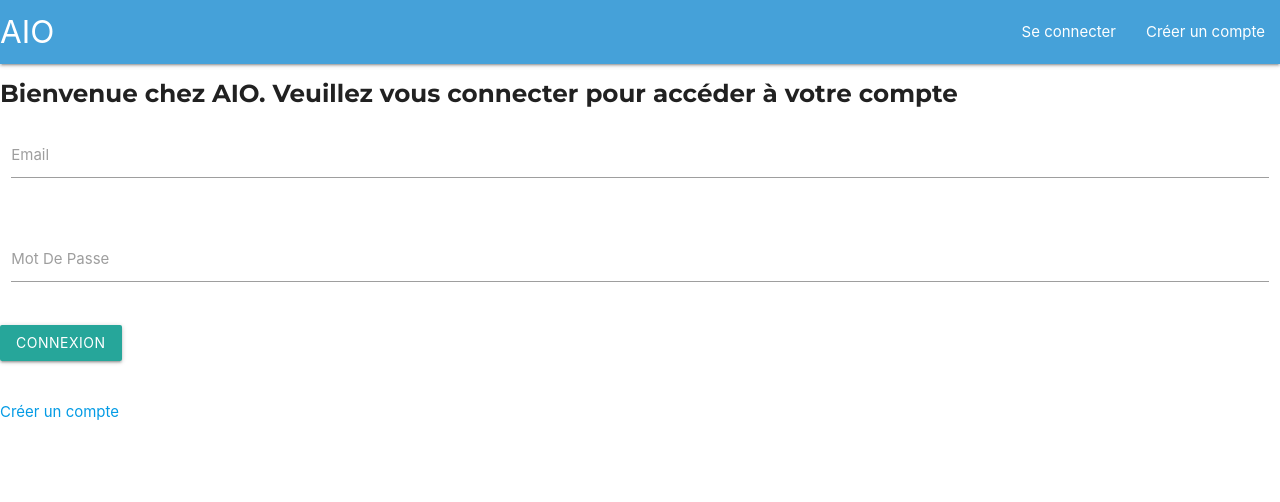
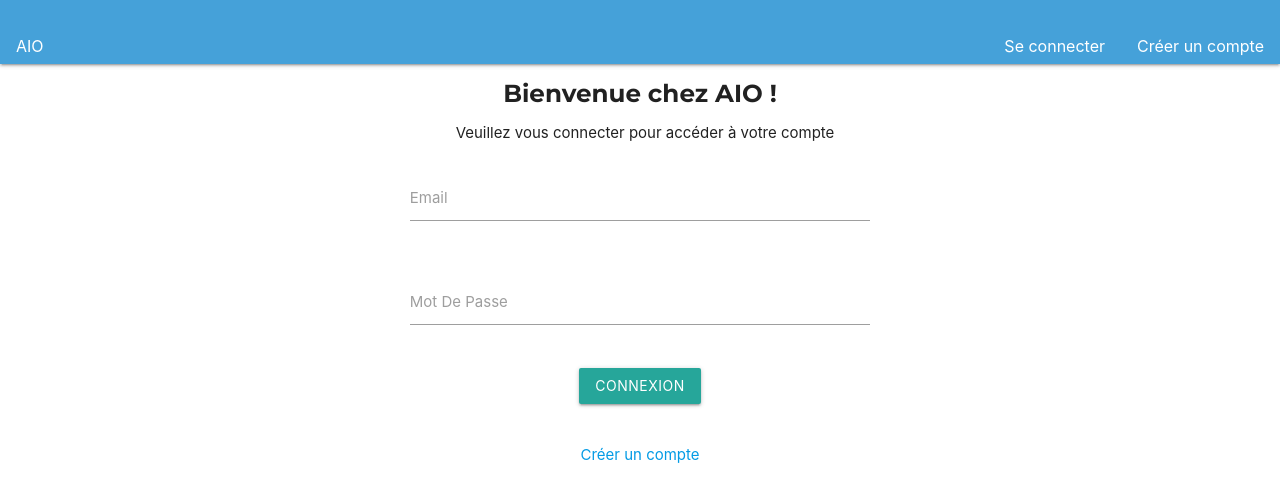
Before and after one commit to bibii1/AIO_front, a Vue app: page / in a window 1280 px wide. Shown: the top 502 px of the page. Built offline with nearby package versions, Linux system fonts and the light colour scheme; no server answers; a web font is replaced by a local one.

Commit message:
Better interface

```diff
--- a/package.json
+++ b/package.json
@@ -40,6 +40,7 @@
     "vue-select": "^3.4.0",
     "vue-step-progress": "^0.3.1",
     "vue2-timepicker": "^1.0.8",
+    "vuetify": "^2.2.20",
     "vuex": "^3.1.2",
     "xmlhttprequest": "^1.8.0"
   },
--- a/src/components/LoginForm.vue
+++ b/src/components/LoginForm.vue
@@ -3,13 +3,13 @@
     <form class="form" v-on:submit.prevent="onSubmit">
       <div class="row">
         <div class="input-field col s12">
-          <input id="email" type="email" v-model="email" class="validate">
+          <input id="email" type="email" v-model="email" class="validate" />
           <label for="email">Email</label>
         </div>
       </div>
       <div class="row">
         <div class="input-field col s12">
-          <input id="password" type="password" v-model="password" class="validate">
+          <input id="password" type="password" v-model="password" class="validate" />
           <label for="password">Mot De Passe</label>
         </div>
       </div>
@@ -22,58 +22,52 @@
 
 
 <script>
-import PostService from '../PostService';
+import PostService from "../PostService";
 const postService = new PostService();
-import router from '../router';
-
+import router from "../router";
 
 export default {
-    name:"LoginForm",
-    data(){
-        return{
-            email :"",
-            password: "",
-            count:"",
-            error : false
-        }
-    },
-    methods:{
-      onSubmit(){
-        postService.getCheckLogin({
+  name: "LoginForm",
+  data() {
+    return {
+      email: "",
+      password: "",
+      count: "",
+      error: false
+    };
+  },
+  methods: {
+    onSubmit() {
+      postService
+        .getCheckLogin({
           email: this.email.toLowerCase(),
-          password : this.password
+          password: this.password
         })
-        .then(res =>{
-          if(res.data.userTemp.emailValidation == true)
-          {
-            const token = res.data.token
-            const folder_id = res.data.userTemp.folder
-            localStorage.setItem('acces_token',token)
-            localStorage.setItem('isAuth',true)
-            if(this.email.includes('@aio.fr'))
-            {
-              localStorage.setItem('isAdmin',true)
-              localStorage.setItem('folder_id',folder_id)
-              router.push('/adminAccount')
+        .then(res => {
+          if (res.data.userTemp.emailValidation == true) {
+            const token = res.data.token;
+            const folder_id = res.data.userTemp.folder;
+            localStorage.setItem("acces_token", token);
+            localStorage.setItem("isAuth", true);
+            if (this.email.includes("@aio.fr")) {
+              localStorage.setItem("isAdmin", true);
+              localStorage.setItem("folder_id", folder_id);
+              router.push("/adminAccount");
+            } else {
+              localStorage.setItem("isAdmin", false);
+              localStorage.setItem("folder_id_user", folder_id);
+              router.push("account");
             }
-            else
-            {
-              localStorage.setItem('isAdmin',false)
-              localStorage.setItem('folder_id_user',folder_id)
-              router.push('account')
-            }
-          }
-          else
-            alert("L'email n'a pas été validé. Véfifiez votre boite mail.")
-        })
+          } else
+            alert("L'email n'a pas été validé. Véfifiez votre boite mail.");
+        });
     }
   }
-}
-
+};
 </script>
 
 <style scoped>
-.input-field col s12{
-  color: aliceblue
+.input-field col s12 {
+  color: aliceblue;
 }
 </style>
--- a/src/components/Navbar.vue
+++ b/src/components/Navbar.vue
@@ -5,7 +5,6 @@
       <ul id="nav-mobile" class="right">
         <li><router-link v-show="!isAuth" :to="'/'">Se connecter</router-link></li>
         <li><router-link v-show="!isAuth" :to="'/users/create'">Créer un compte</router-link></li>
-
         <li><button v-show="isAuth" v-on:click="goToSettings" class="btn waves-effect waves-light" type="submit" name="action">Paramètres</button></li>
         <li><button v-show="isAuth" v-on:click="logout" class="btn waves-effect waves-light" type="submit" name="action">Déconnexion</button></li>
         <li><button v-show="isAuth" v-on:click="logoutAll" class="btn waves-effect waves-light" type="submit" name="action">Déconnexion totale</button></li>
--- a/src/main.js
+++ b/src/main.js
@@ -10,6 +10,9 @@ import './assets/css/styles.css'
 
 import router from './router';
 import { BootstrapVue, IconsPlugin } from 'bootstrap-vue'
+import Vuetify from 'vuetify'
+
+Vue.use(Vuetify)
 Vue.use(BootstrapVue)
 Vue.use(IconsPlugin)
 
--- a/src/views/Home.vue
+++ b/src/views/Home.vue
@@ -1,40 +1,76 @@
 <template>
 <body>
+  <div class="navbar">
+    <NavBar />
+  </div>
+  <div class="title">
+    <h5>Bienvenue chez AIO !</h5>
+    <p>Veuillez vous connecter pour accéder à votre compte</p>
+  </div>
   <div class="loginContainer">
-    <NavBar/>
-    <h5>Bienvenue chez AIO. Veuillez vous connecter pour accéder à votre compte</h5>
-    <LoginForm/>
+    <v-container :elevation="3">
+      <LoginForm />
+    </v-container>
   </div>
   <div class="createContainer">
-    <router-link to="/users/create" >Créer un compte</router-link>
+    <router-link to="/users/create">Créer un compte</router-link>
   </div>
 </body>
 </template>
 
 <script>
-
-import LoginForm from '../components/LoginForm';
-import NavBar from '../components/Navbar';
+import LoginForm from "../components/LoginForm";
+import NavBar from "../components/Navbar";
 export default {
-  name: 'Home',
-  components :{
+  name: "Home",
+  components: {
     NavBar,
     LoginForm
   }
-}
-
+};
 </script>
 
 <style>
-
-h1,h2,h3,h4,h5,h6
-{
-    font-weight:700;
-    font-family:Montserrat,-apple-system,BlinkMacSystemFont,'Segoe UI',Roboto,'Helvetica Neue',Arial,sans-serif,'Apple Color Emoji','Segoe UI Emoji','Segoe UI Symbol','Noto Color Emoji'
+h1,
+h2,
+h3,
+h4,
+h5,
+h6 {
+  font-weight: 700;
+  font-family: Montserrat, -apple-system, BlinkMacSystemFont, "Segoe UI", Roboto,
+    "Helvetica Neue", Arial, sans-serif, "Apple Color Emoji", "Segoe UI Emoji",
+    "Segoe UI Symbol", "Noto Color Emoji";
 }
 
-.loginContainer{
-  text-align: center,
+.navbar {
+  width: 100%;
+  padding: 0px;
+  margin: auto;
+  text-align: justify;
 }
 
+.title {
+  text-align: center;
+  width: 40%;
+  max-width: 730px;
+  padding: 0 20px;
+  margin: auto;
+}
+
+.loginContainer {
+  text-align: center;
+  width: 60%;
+  max-width: 730px;
+  padding: 0 20px;
+  margin: auto;
+  transition: all 0.4s;
+}
+
+.createContainer {
+  text-align: center;
+  max-width: 730px;
+  padding: 0 20px;
+  margin: auto;
+}
 </style>
```
Also changed, not shown: 1 other file (tests, documents, lock files or other folders).
